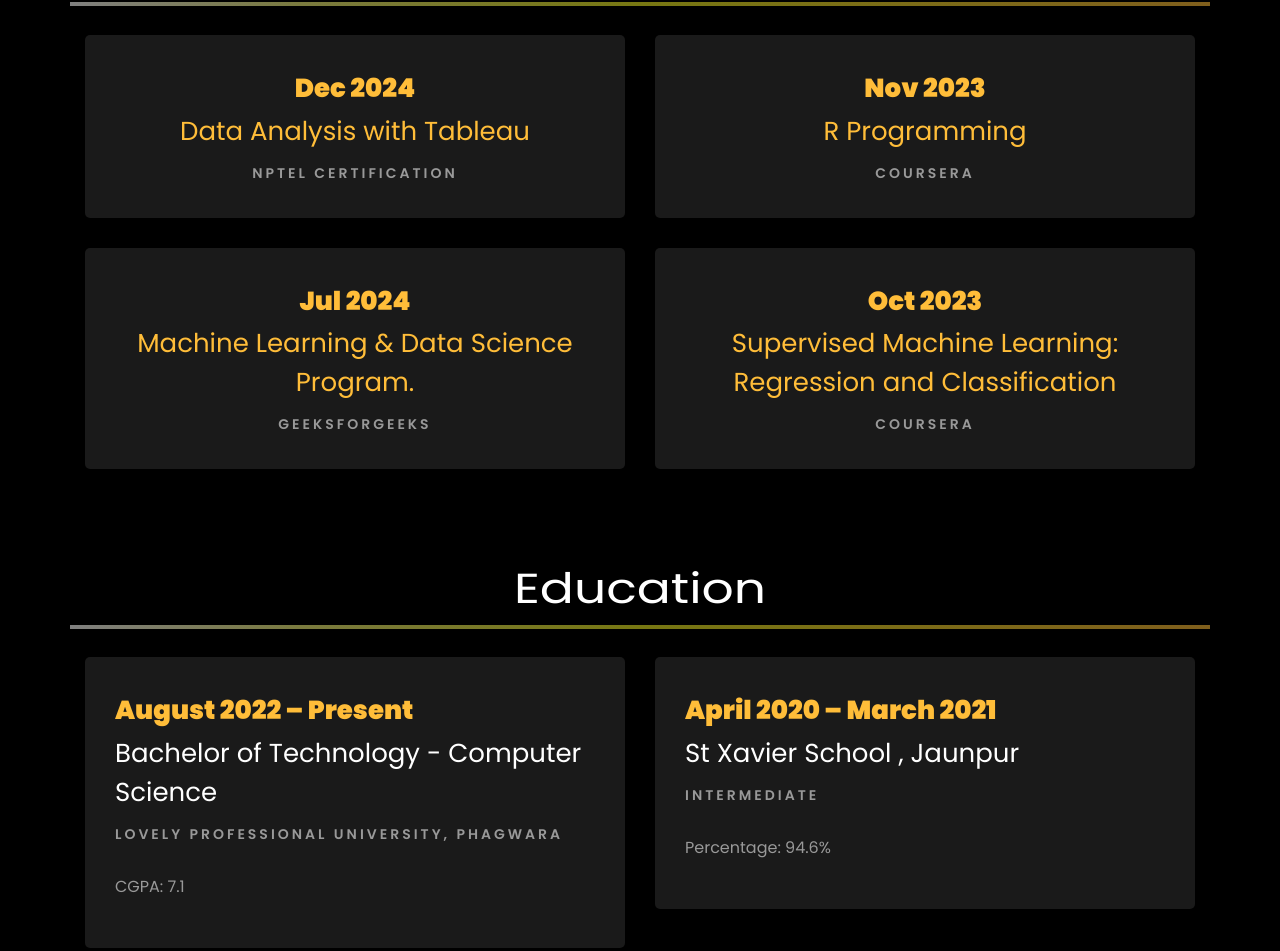
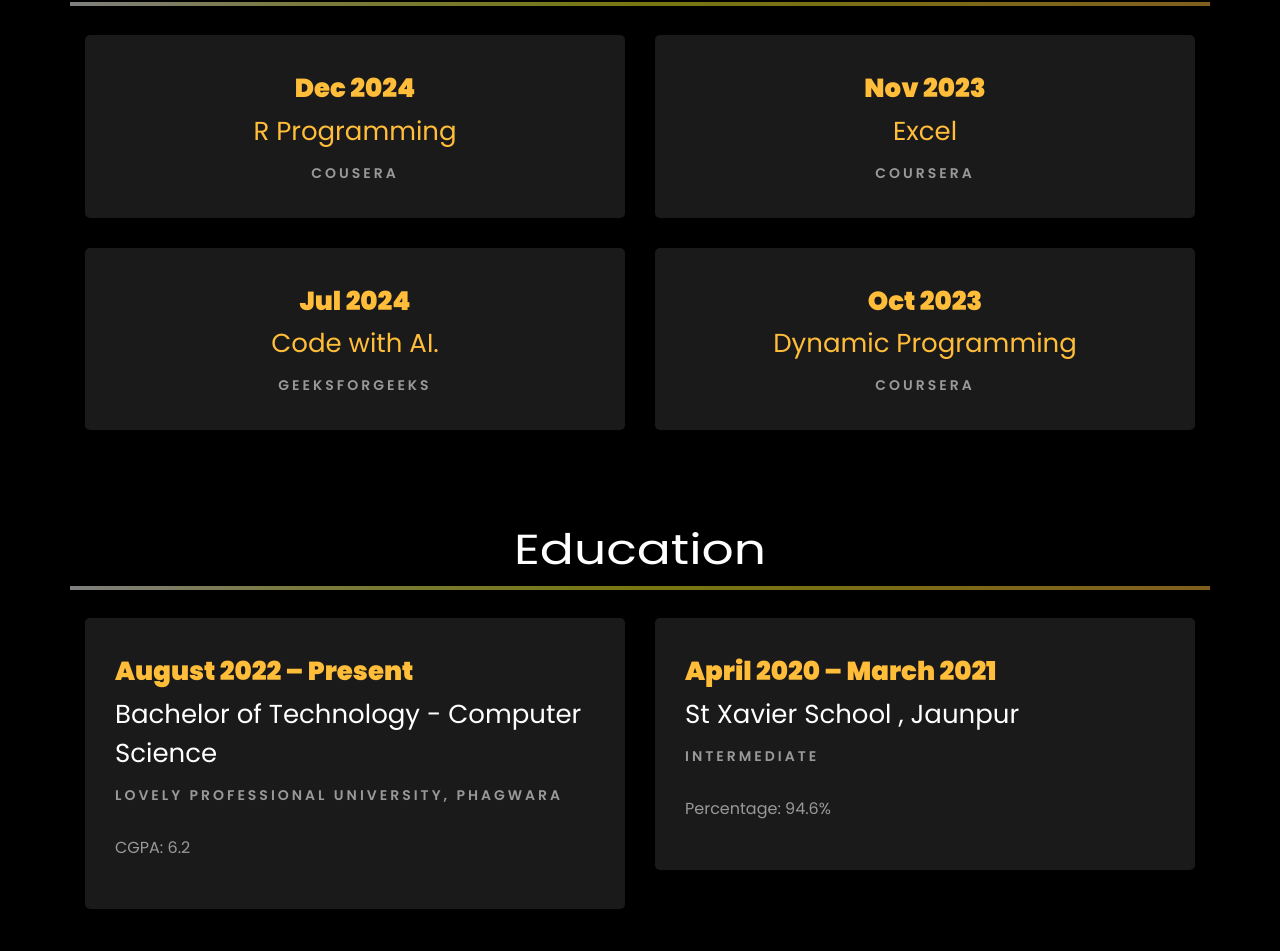
Before and after one commit to Ambashishkumarsharma22/portfolio, a plain HTML site: page index.html in a window 1280 px wide. Shown: the part 2415-3366 px from the top of the page. Drawn offline with Linux system fonts and the light colour scheme; files whose address does not match are found by name.

Commit message:
Update index.html

```diff
--- a/index.html
+++ b/index.html
@@ -329,15 +329,15 @@
 				<div class="resume-wrap ftco-animate text-center">
 					<span class="date">Dec 2024</span>
 					<h2>
-						<a href="https://coursera.org/verify/J6E7FG82Z0P3" target="_blank">Data Analysis with Tableau</a>
+						<a href="https://www.coursera.org/account/accomplishments/certificate/NTUBE6FWKMXX" target="_blank">R Programming</a>
 					</h2>
-					<span class="position">NPTEL Certification</span>
+					<span class="position">Cousera</span>
 				</div>
 				<div class="resume-wrap ftco-animate text-center mt-4">
 					<span class="date">Jul 2024</span>
 					<h2>
-						<a href="https://media.geeksforgeeks.org/courses/certificates/2d8eced9b7531c193a274a3113b2060a.pdf" target="_blank">
-							Machine Learning & Data Science Program.</a>
+						<a href="https://www.coursera.org/account/accomplishments/certificate/5KQD2EBYPXGS" target="_blank">
+							Code with AI.</a>
 					</h2>
 					<span class="position">GeeksforGeeks</span>
 				</div>
@@ -346,15 +346,15 @@
 				<div class="resume-wrap ftco-animate text-center">
 					<span class="date">Nov 2023</span>
 					<h2>
-						<a href="https://coursera.org/verify/HQFMUVYCFTGB" target="_blank">R Programming</a>
+						<a href="https://www.coursera.org/account/accomplishments/specialization/certificate/M69ZGDWZH8WV" target="_blank">Excel</a>
 					</h2>
 					<span class="position">Coursera</span>
 				</div>
 				<div class="resume-wrap ftco-animate text-center mt-4">
 					<span class="date">Oct 2023</span>
 					<h2>
-						<a href="https://coursera.org/verify/HQFMUVYCFTGB" target="_blank">
-							Supervised Machine Learning: Regression and  Classification
+						<a href="https://www.coursera.org/account/accomplishments/certificate/PE7AJZA3F9WG" target="_blank">
+							Dynamic Programming
 						</a>
 					</h2>
 					<span class="position">Coursera</span>
@@ -378,7 +378,7 @@
 					<span class="date">August 2022 – Present</span>
 					<h2>Bachelor of Technology - Computer Science</h2>
 					<span class="position">Lovely Professional University, Phagwara</span>
-					<p class="mt-4">CGPA: 7.1</p>
+					<p class="mt-4">CGPA: 6.2</p>
 				</div>
 			</div>
 
@@ -502,7 +502,7 @@
           			<span class="icon-map-signs"></span>
           		</div>
           		<h3 class="mb-4">Address</h3>
-	            <p>Gorakhpur, India</p>
+	            <p>Jaunpur, India</p>
 	          </div>
           </div>
           <div class="col-md-6 col-lg-3 d-flex ftco-animate">
@@ -511,7 +511,7 @@
           			<span class="icon-phone2"></span>
           		</div>
           		<h3 class="mb-4">Contact Number</h3>
-	            <p><a href="tel://0101010101">+91 7398455480</a></p>
+	            <p><a href="tel://0101010101">+91 9838333262</a></p>
 	          </div>
           </div>
           <div class="col-md-6 col-lg-3 d-flex ftco-animate">
@@ -520,7 +520,7 @@
           			<span class="icon-paper-plane"></span>
           		</div>
           		<h3 class="mb-4">Email Address</h3>
-	            <p><a href="mailto:info@yoursite.com">omkaryadav786.ag@gmail.com</a></p>
+	            <p><a href="mailto:info@yoursite.com">ambashishkumarsharma@gmail.com</a></p>
 	          </div>
           </div>
           <div class="col-md-6 col-lg-3 d-flex ftco-animate">
```
